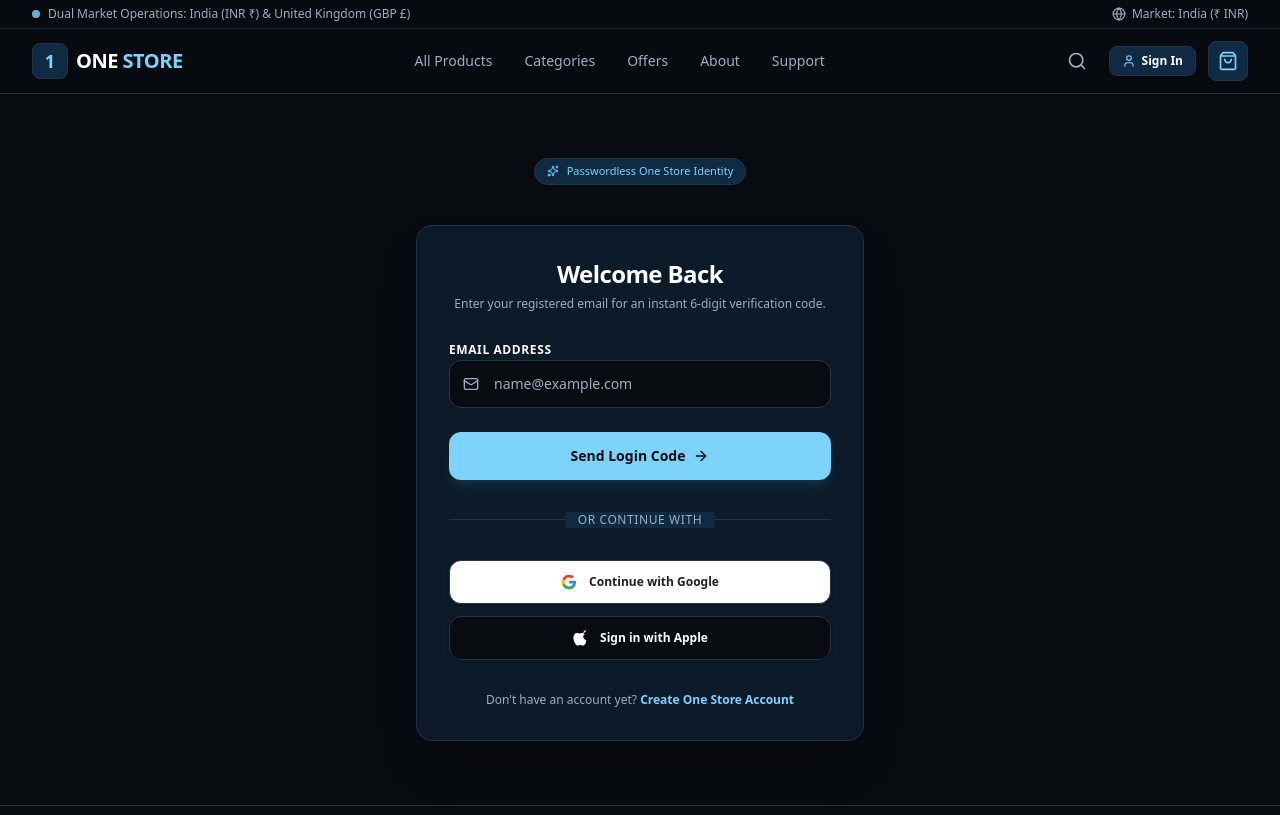
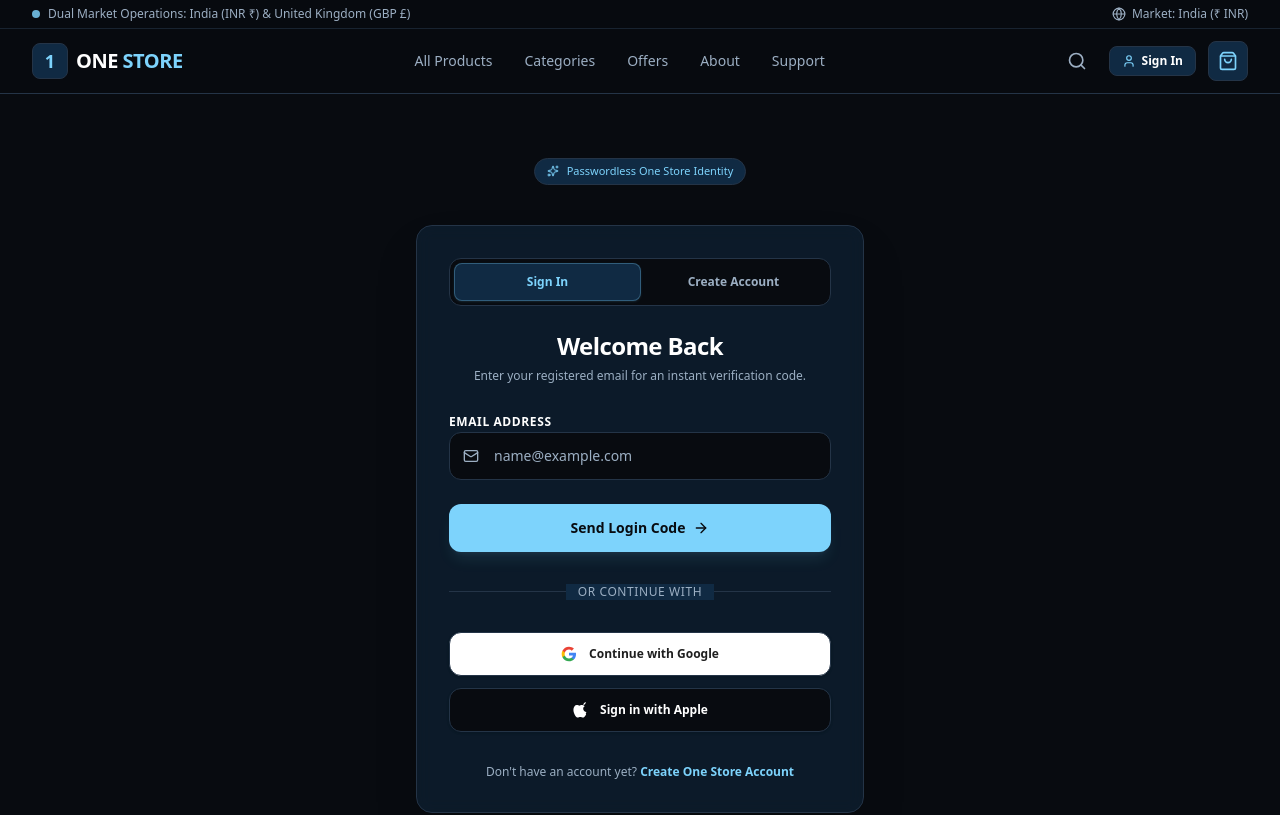
Before and after one commit to arjunn-git/One-Store, a Next.js app: page /login in a window 1280 px wide. Shown: the top 815 px of the page. Built offline with nearby package versions, Linux system fonts and the light colour scheme; no server answers.

Commit message:
feat(auth): unified Sign In and Create Account tab switcher in single card UI

```diff
--- a/src/components/auth/EmailOtpForm.tsx
+++ b/src/components/auth/EmailOtpForm.tsx
@@ -22,6 +22,13 @@
   const router = useRouter();
   const searchParams = useSearchParams();
   const nextUrl = searchParams.get("next") || "/account";
+
+  // Mode State (allows switching between Sign In & Sign Up in the same UI)
+  const [currentMode, setCurrentMode] = useState<"login" | "signup">(mode);
+
+  useEffect(() => {
+    setCurrentMode(mode);
+  }, [mode]);
 
   // Form Inputs
   const [email, setEmail] = useState("");
@@ -59,7 +66,7 @@
       return;
     }
 
-    if (mode === "signup" && !acceptTerms) {
+    if (currentMode === "signup" && !acceptTerms) {
       setErrorMessage("You must accept the Terms of Service and Privacy Policy to continue.");
       return;
     }
@@ -67,7 +74,7 @@
     setIsLoading(true);
 
     const res =
-      mode === "signup"
+      currentMode === "signup"
         ? await sendSignupOtp(trimmedEmail, fullName.trim(), marketingConsent)
         : await sendLoginOtp(trimmedEmail);
 
@@ -98,7 +105,7 @@
     const res = await verifyEmailOtp(
       email.trim().toLowerCase(),
       otpCode,
-      mode === "signup" ? "signup" : "email"
+      currentMode === "signup" ? "signup" : "email"
     );
 
     if (!res.success) {
@@ -127,7 +134,7 @@
     setIsLoading(true);
 
     const res =
-      mode === "signup"
+      currentMode === "signup"
         ? await sendSignupOtp(email.trim().toLowerCase(), fullName.trim(), marketingConsent)
         : await sendLoginOtp(email.trim().toLowerCase());
 
@@ -146,14 +153,46 @@
       {/* Step 1: Email Form */}
       {step === "input" ? (
         <form onSubmit={handleSendCode} className="space-y-6">
+          {/* Segmented Mode Switcher */}
+          <div className="flex p-1 rounded-xl bg-[#080B10] border border-[#243447]">
+            <button
+              type="button"
+              onClick={() => {
+                setCurrentMode("login");
+                setErrorMessage(null);
+              }}
+              className={`flex-1 py-2.5 text-xs font-bold rounded-lg transition-all ${
+                currentMode === "login"
+                  ? "bg-[#102A43] text-[#7DD3FC] shadow-sm shadow-[#7DD3FC]/10 border border-[#7DD3FC]/30"
+                  : "text-[#9CAFC3] hover:text-[#FFFFFF]"
+              }`}
+            >
+              Sign In
+            </button>
+            <button
+              type="button"
+              onClick={() => {
+                setCurrentMode("signup");
+                setErrorMessage(null);
+              }}
+              className={`flex-1 py-2.5 text-xs font-bold rounded-lg transition-all ${
+                currentMode === "signup"
+                  ? "bg-[#102A43] text-[#7DD3FC] shadow-sm shadow-[#7DD3FC]/10 border border-[#7DD3FC]/30"
+                  : "text-[#9CAFC3] hover:text-[#FFFFFF]"
+              }`}
+            >
+              Create Account
+            </button>
+          </div>
+
           <div className="text-center space-y-1.5 mb-6">
             <h2 className="text-2xl font-extrabold text-[#FFFFFF] tracking-tight">
-              {mode === "signup" ? "Create One Store Account" : "Welcome Back"}
+              {currentMode === "signup" ? "Create One Store Account" : "Welcome Back"}
             </h2>
             <p className="text-xs text-[#9CAFC3]">
-              {mode === "signup"
+              {currentMode === "signup"
                 ? "Passwordless access for customers in India & the UK."
-                : "Enter your registered email for an instant 6-digit verification code."}
+                : "Enter your registered email for an instant verification code."}
             </p>
           </div>
 
@@ -165,7 +204,7 @@
           )}
 
           {/* Full Name (Signup only) */}
-          {mode === "signup" && (
+          {currentMode === "signup" && (
             <div className="space-y-1.5">
               <label className="text-xs font-semibold text-[#FFFFFF] uppercase tracking-wider">
                 Full Name
@@ -200,7 +239,7 @@
           </div>
 
           {/* Signup Checkboxes */}
-          {mode === "signup" && (
+          {currentMode === "signup" && (
             <div className="space-y-3 pt-2 text-xs text-[#9CAFC3]">
               {/* Terms (Required) */}
               <label className="flex items-start gap-2.5 cursor-pointer select-none">
@@ -249,7 +288,7 @@
               <RefreshCw className="h-4 w-4 animate-spin" />
             ) : (
               <>
-                <span>{mode === "signup" ? "Continue to Verification" : "Send Login Code"}</span>
+                <span>{currentMode === "signup" ? "Create Account & Send Code" : "Send Login Code"}</span>
                 <ArrowRight className="h-4 w-4" />
               </>
             )}
@@ -270,19 +309,33 @@
 
           {/* Switch Mode Link */}
           <div className="text-center pt-2 text-xs text-[#9CAFC3]">
-            {mode === "signup" ? (
+            {currentMode === "signup" ? (
               <span>
                 Already have an account?{" "}
-                <Link href="/login" className="text-[#7DD3FC] font-semibold hover:underline">
+                <button
+                  type="button"
+                  onClick={() => {
+                    setCurrentMode("login");
+                    setErrorMessage(null);
+                  }}
+                  className="text-[#7DD3FC] font-semibold hover:underline"
+                >
                   Log in with Email OTP
-                </Link>
+                </button>
               </span>
             ) : (
               <span>
-                Don't have an account yet?{" "}
-                <Link href="/signup" className="text-[#7DD3FC] font-semibold hover:underline">
+                Don&apos;t have an account yet?{" "}
+                <button
+                  type="button"
+                  onClick={() => {
+                    setCurrentMode("signup");
+                    setErrorMessage(null);
+                  }}
+                  className="text-[#7DD3FC] font-semibold hover:underline"
+                >
                   Create One Store Account
-                </Link>
+                </button>
               </span>
             )}
           </div>
```
